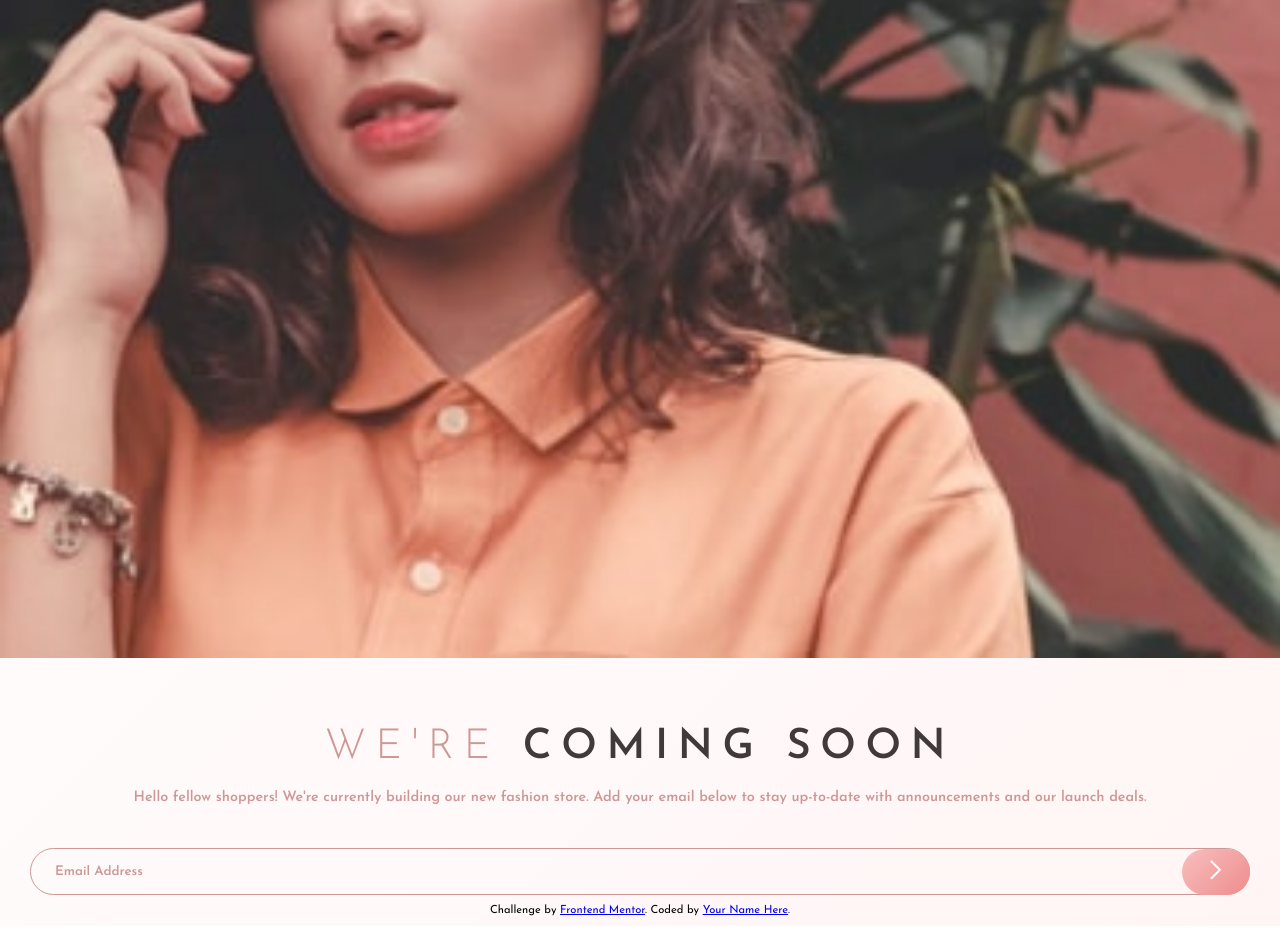
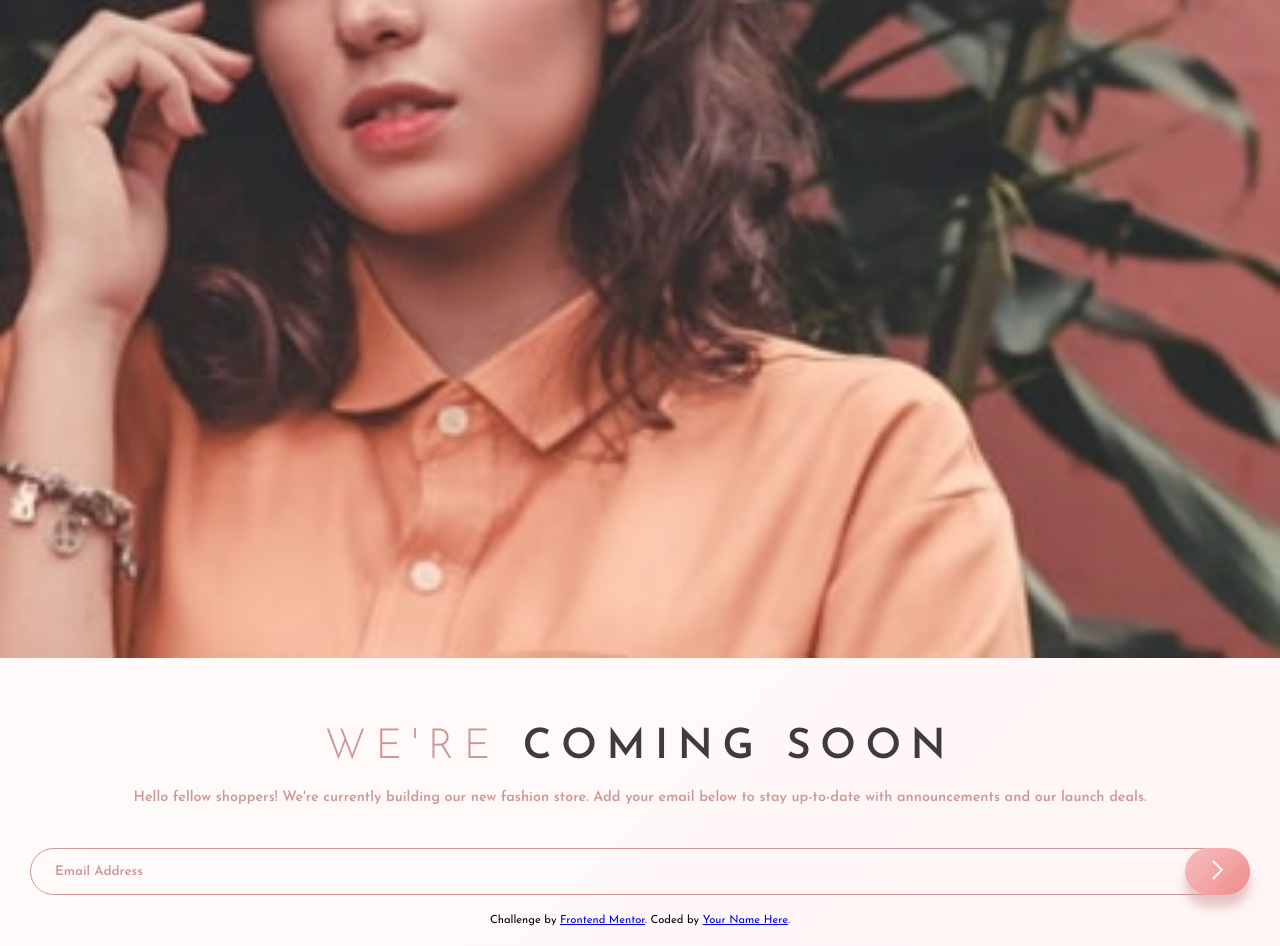
Before and after one commit to lukaszkus/base-apparel-coming-soon, a website: page index.html in a window 1280 px wide. Shown: the part 280-1226 px from the top of the page. Drawn offline with Linux system fonts and the light colour scheme.

Commit message:
input styling

```diff
--- a/index.html
+++ b/index.html
@@ -28,7 +28,8 @@
       </p>
       <div class="content__form">
         <input type="email" placeholder="Email Address"/>
-        <span><img src="images/icon-arrow.svg" alt="arrow"/></span>
+        <img src="images/icon-error.svg" />
+        <button><img src="images/icon-arrow.svg" alt="arrow"/></button>
       </div>
     </div>
   </main>
--- a/scss/main.scss
+++ b/scss/main.scss
@@ -61,7 +61,7 @@ body {
         padding: 16px 24px;
         width: 100%;
         border: 1px solid $color-primary-desaturated;
-        border-radius: 28px;
+        border-radius: 30px;
         font-family: $font-primary;
         font-weight: 600;
         background: transparent;
@@ -69,12 +69,20 @@ body {
           color: $color-primary-desaturated;
         }
       }
-      span {
-        padding: 11px 28px;
+      button {
+        height: 100%;
+        min-width: 65px;
         background: $gradient-secondary;
-        border-radius: 28px;
+        border: none;
+        border-radius: 30px;
         position: absolute;
+        top: 0;
         right: 0;
+        box-shadow: 0 12px 10px rgba($color-primary-desaturated, 0.5);
+        &:hover {
+          background: hsl(0, 80%, 86%);
+          cursor: pointer;
+        }
       }
     }
   }
@@ -83,5 +91,5 @@ body {
 .attribution {
   text-align: center;
   font-size: 0.7rem;
-  padding: 10px;
+  padding: 20px;
 }
```
Also changed, not shown: css/main.css, 1 other file.
